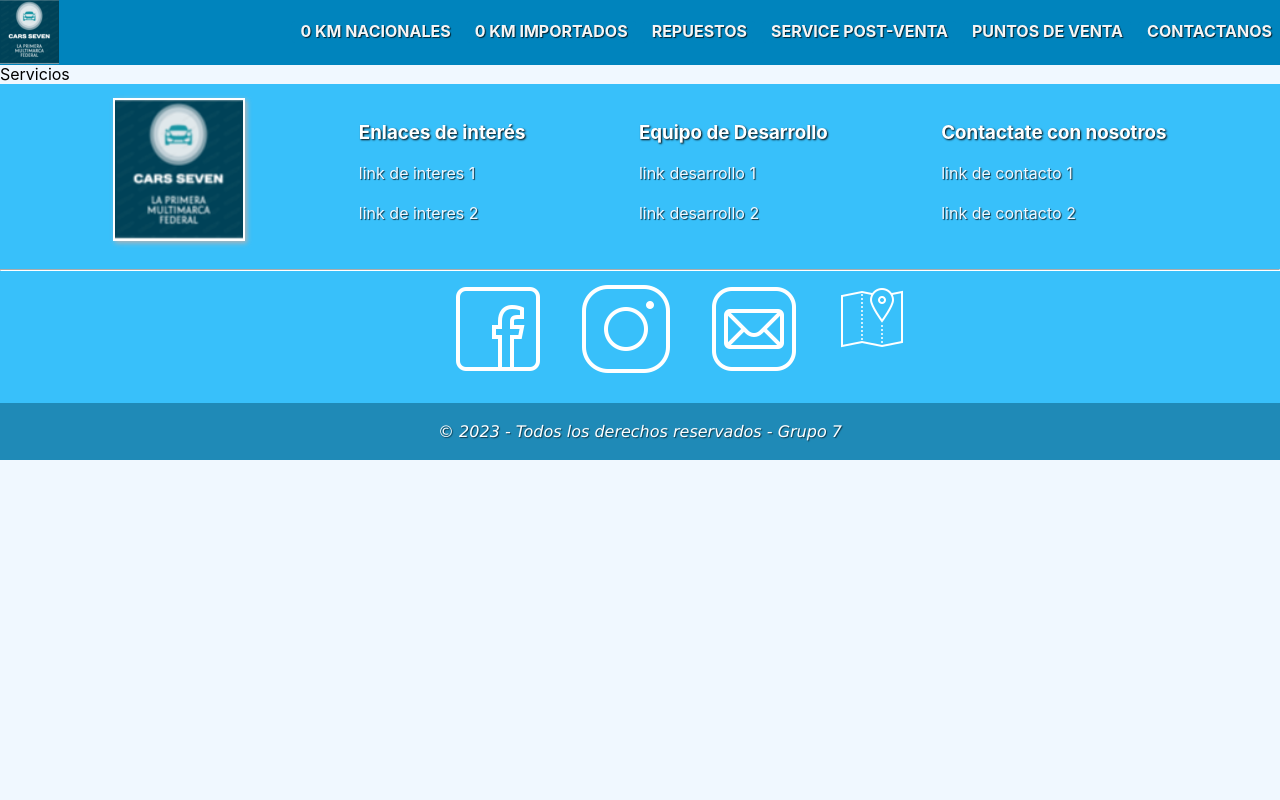
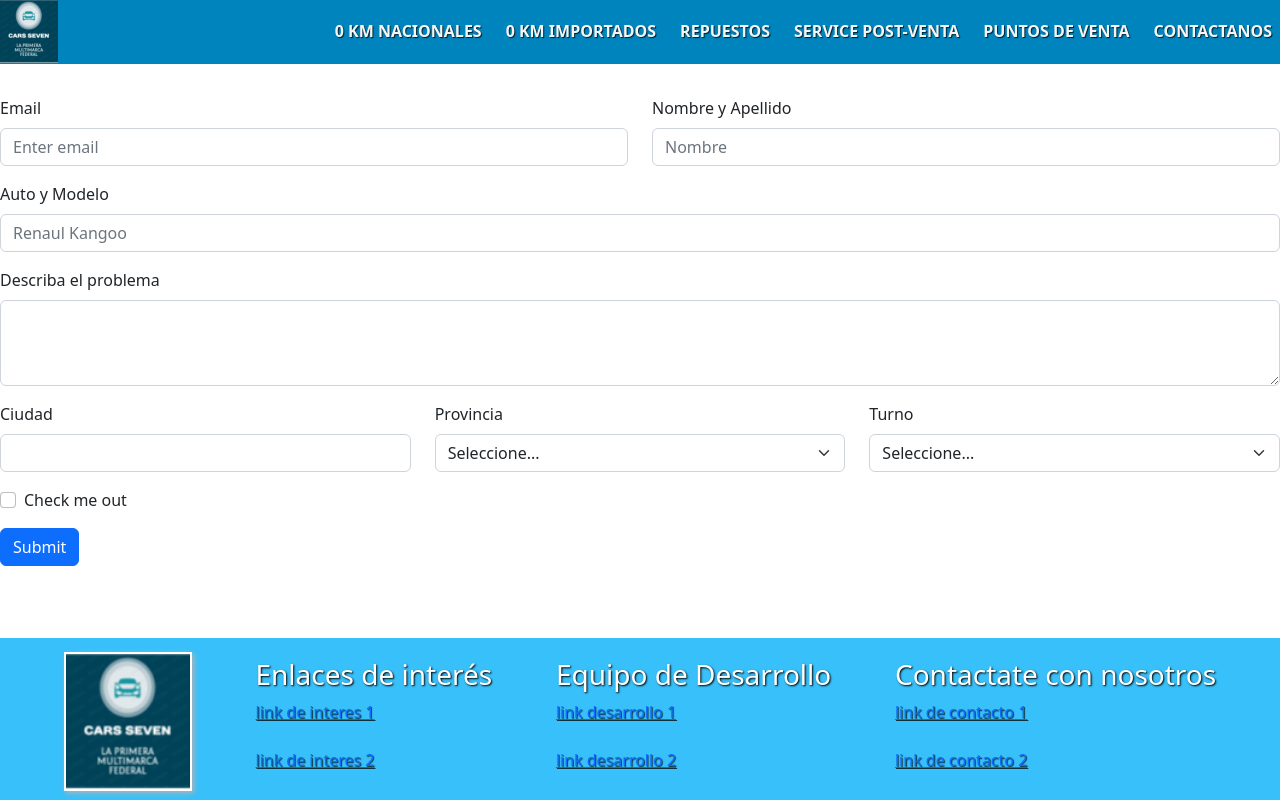
Before and after one commit to daro-asecas/Grupo7, a React (Create React App) app: page /servicios in a window 1280 px wide. Shown: the top 800 px of the page. Built offline with nearby package versions, Linux system fonts and the light colour scheme.

Commit message:
Formulario de contacto y Service

```diff
--- a/package.json
+++ b/package.json
@@ -6,7 +6,9 @@
     "@testing-library/jest-dom": "^5.16.5",
     "@testing-library/react": "^13.4.0",
     "@testing-library/user-event": "^13.5.0",
+    "bootstrap": "^5.2.3",
     "react": "^18.2.0",
+    "react-bootstrap": "^2.7.4",
     "react-dom": "^18.2.0",
     "react-router-dom": "^6.11.1",
     "react-scripts": "^5.0.1",
--- a/src/App.jsx
+++ b/src/App.jsx
@@ -9,6 +9,7 @@ import { Nosotros } from "./components/routes/Nosotros"
 import { Contacto } from "./components/routes/Contacto"
 import { Footer } from "./components/layout/Footer"
 import './styles/layout.css';
+import 'bootstrap/dist/css/bootstrap.min.css';
 
 export default function App() {
   return (
--- a/src/components/routes/Contacto.jsx
+++ b/src/components/routes/Contacto.jsx
@@ -1,7 +1,28 @@
+import Button from 'react-bootstrap/Button';
+import Form from 'react-bootstrap/Form';
+
+
 export function Contacto() {
     return (
-      <>
-        Contacto
-      </>
+      <Form>
+        <br /><br /><br /><br /><br />
+      <Form.Group className="mb-3" controlId="formBasicEmail">
+        <Form.Label>Correo electrónico</Form.Label>
+        <Form.Control type="email" placeholder="Email" />
+        <Form.Text className="text-muted">
+
+        </Form.Text>
+      </Form.Group>
+
+      <Form.Group className="mb-3" controlId="exampleForm.ControlTextarea1">
+        <Form.Label>Ingrese su consulta</Form.Label>
+        <Form.Control as="textarea" rows={3} />
+      </Form.Group>
+      <Button variant="primary" type="submit">
+        Submit
+      </Button>
+      <br />
+      <br /><br /><br />
+    </Form>
     );
   }
--- a/src/components/routes/Servicios.jsx
+++ b/src/components/routes/Servicios.jsx
@@ -1,7 +1,68 @@
+import Button from 'react-bootstrap/Button';
+import Col from 'react-bootstrap/Col';
+import Form from 'react-bootstrap/Form';
+import Row from 'react-bootstrap/Row';
+
+
 export function Servicios() {
     return (
-      <>
-        Servicios
-      </>
+
+      <Form>
+        <br /><br /><br /><br />
+      <Row className="mb-3">
+        <Form.Group as={Col} controlId="formGridEmail">
+          <Form.Label>Email</Form.Label>
+          <Form.Control type="email" placeholder="Enter email" />
+        </Form.Group>
+
+        <Form.Group as={Col} controlId="formGridPassword">
+          <Form.Label>Nombre y Apellido</Form.Label>
+          <Form.Control  placeholder="Nombre" />
+        </Form.Group>
+      </Row>
+
+      <Form.Group className="mb-3" controlId="formGridAddress1">
+        <Form.Label>Auto y Modelo</Form.Label>
+        <Form.Control placeholder="Renaul Kangoo" />
+      </Form.Group>
+
+      <Form.Group className="mb-3" controlId="exampleForm.ControlTextarea1">
+        <Form.Label>Describa el problema</Form.Label>
+        <Form.Control as="textarea" rows={3} />
+      </Form.Group>
+
+      <Row className="mb-3">
+        <Form.Group as={Col} controlId="formGridCity">
+          <Form.Label>Ciudad</Form.Label>
+          <Form.Control />
+        </Form.Group>
+
+        <Form.Group as={Col} controlId="formGridState">
+          <Form.Label>Provincia</Form.Label>
+          <Form.Select defaultValue="Choose...">
+            <option>Seleccione...</option>
+            <option>...</option>
+          </Form.Select>
+        </Form.Group>
+
+        <Form.Group as={Col} controlId="formGridState">
+          <Form.Label>Turno</Form.Label>
+          <Form.Select defaultValue="Choose...">
+            <option>Seleccione...</option>
+            <option>...</option>
+          </Form.Select>
+        </Form.Group>
+      </Row>
+
+      <Form.Group className="mb-3" id="formGridCheckbox">
+        <Form.Check type="checkbox" label="Check me out" />
+      </Form.Group>
+
+      <Button variant="primary" type="submit">
+        Submit
+      </Button>
+      <br />
+      <br /><br /><br />
+    </Form>
     );
   }
```
Also changed, not shown: 1 other file (tests, documents, lock files or other folders).
